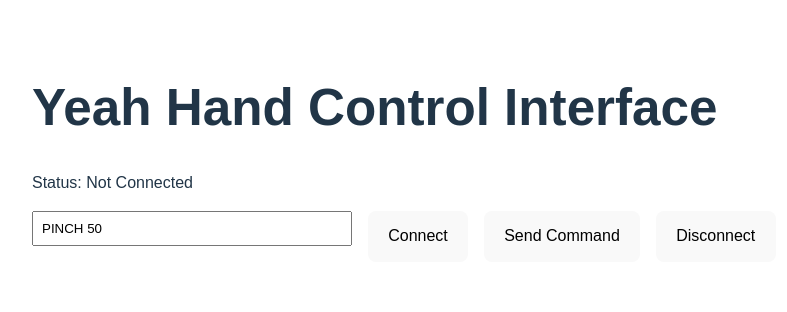
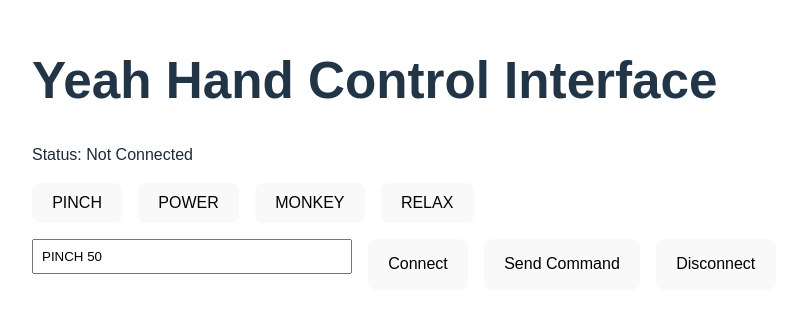
Before and after one commit to PubInv/Yeah-Hand-Web-App, a React (Vite) app: page / in a window 1280 px wide. Shown: the part 246-558 px from the top of the page, without its empty margins (0-787 px from the left). Built offline with nearby package versions, Linux system fonts and the light colour scheme.

Commit message:
feat: improve frontend control interface UX

```diff
--- a/src/App.tsx
+++ b/src/App.tsx
@@ -31,8 +31,13 @@ function App() {
             });
 
             const data = await response.json();
+            const commandLabel = command.split(" ")[0];
 
-            setStatus(data.message || data.error);
+            setStatus(
+                data.success
+                    ? `Sent ${commandLabel}`
+                    : data.error
+            );
         } catch {
             setStatus("Command failed");
         }
@@ -55,8 +60,41 @@ function App() {
     return (
         <div style={{ padding: "2rem", fontFamily: "sans-serif" }}>
             <h1>Yeah Hand Control Interface</h1>
+            <p
+                style={{
+                    color:
+                        status.includes("failed") ||
+                        status.includes("Invalid") ||
+                        status.includes("Closure") ||
+                        status.includes("Cannot") ||
+                        status.includes("not connected")
+                            ? "#f87171"
+                            : status.includes("Bluetooth device connected")
+                                ? "#60a5fa"
+                                : status.includes("Sent")
+                                    ? "#94a3b8"
+                                    : "#1f2937",
+                }}
+            >
+                Status: {status}
+            </p>
+            <div style={{ display: "flex", gap: "1rem", marginBottom: "1rem" }}>
+                <button onClick={() => setCommand("PINCH 50")}>
+                    PINCH
+                </button>
 
-            <p>Status: {status}</p>
+                <button onClick={() => setCommand("POWER 100")}>
+                    POWER
+                </button>
+
+                <button onClick={() => setCommand("MONKEY 25")}>
+                    MONKEY
+                </button>
+
+                <button onClick={() => setCommand("RELAX")}>
+                    RELAX
+                </button>
+            </div>
 
             <div style={{ display: "flex", gap: "1rem" }}>
                 <input
```
